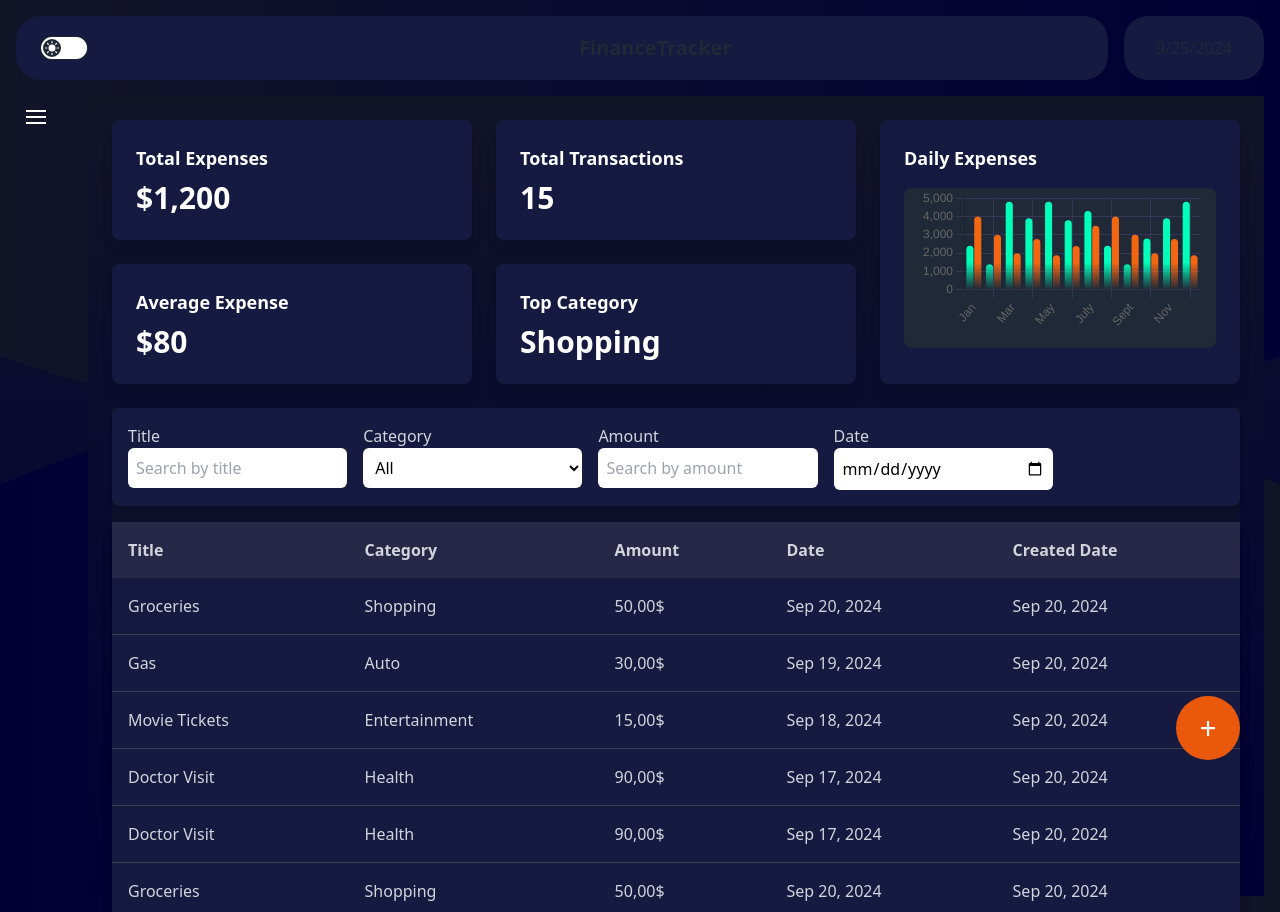
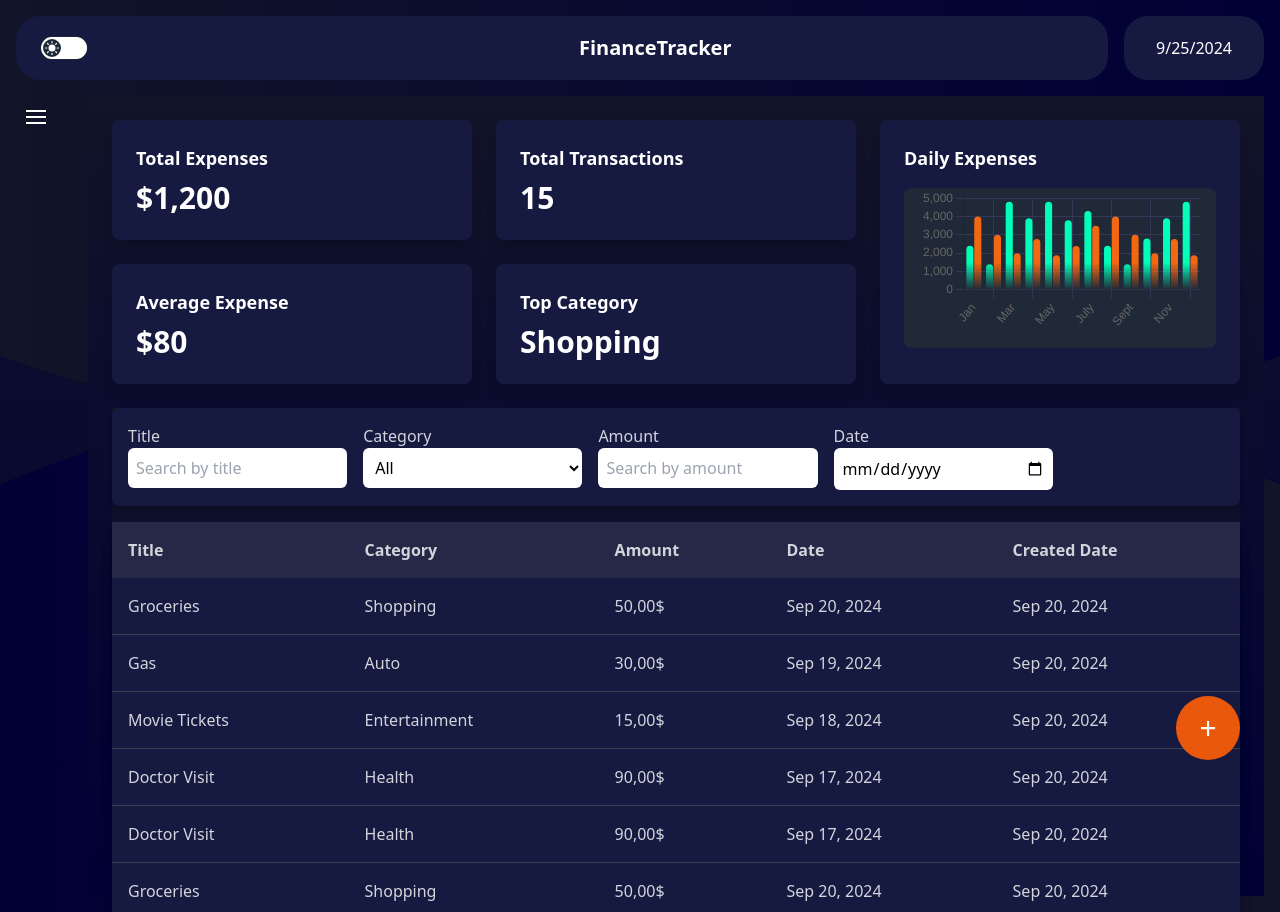
Before and after one commit to Sara-AM91/finance-tracker-frontend, a React (Vite) app: page /expenses in a window 1280 px wide. Built offline with nearby package versions, Linux system fonts and the light colour scheme.

Commit message:
chnaged color in header

```diff
--- a/src/components/Header.jsx
+++ b/src/components/Header.jsx
@@ -44,10 +44,10 @@ const Header = () => {
           </label>
         </div>
         <div className="navbar-center">
-          <a className="btn btn-ghost text-xl">FinanceTracker</a>
+          <a className="btn btn-ghost text-xl text-white">FinanceTracker</a>
         </div>
       </div>
-      <div className="bg-[#161A40] rounded-3xl py-2 px-8 mb-4 flex items-center">
+      <div className="bg-[#161A40] rounded-3xl py-2 px-8 mb-4 flex items-center text-white">
         <p>{new Date().toLocaleDateString()}</p>
       </div>
     </div>
```
